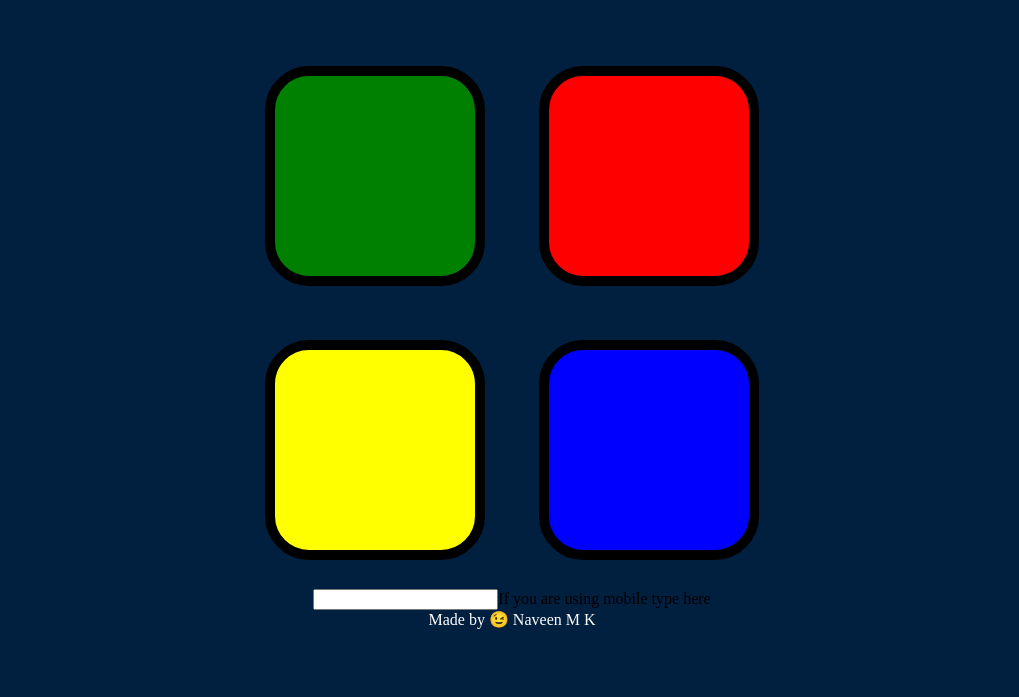
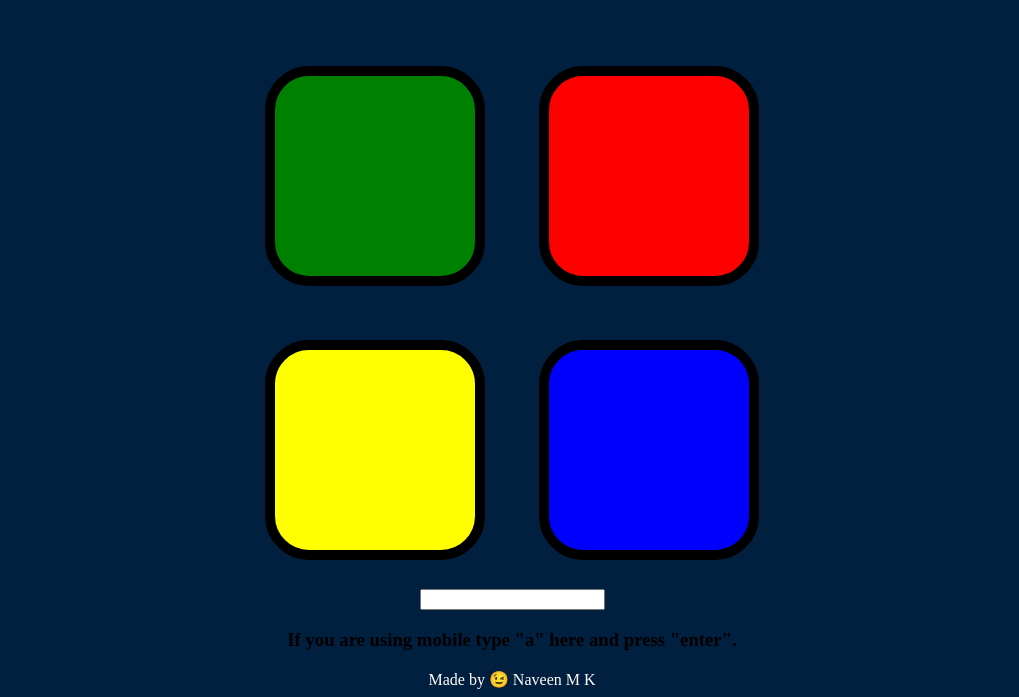
Before and after one commit to NAVEEN3280/simongame, a plain HTML site: page index.html in a window 1280 px wide. Shown: the part 133-830 px from the top of the page, without its empty margins (128-1147 px from the left). Before the commit the page ends 800 px from the top, so only its background shows below. Drawn offline with nearby package versions, Linux system fonts and the light colour scheme.

Commit message:
Update index.html

```diff
--- a/index.html
+++ b/index.html
@@ -35,12 +35,14 @@
 
   </div>
 
-  <input type="If you are using mobile type here.">If you are using mobile type here</input>
+  <input type="Type here">
+<h3>If you are using mobile type "a" here and press "enter".</h3>
 
   <script src="https://ajax.googleapis.com/ajax/libs/jquery/3.3.1/jquery.min.js"></script>
   <script src="game.js" charset="utf-8"></script>
 
 </body>
+
 <footer>Made by 😉 Naveen M K</footer>
 
 </html>
```
